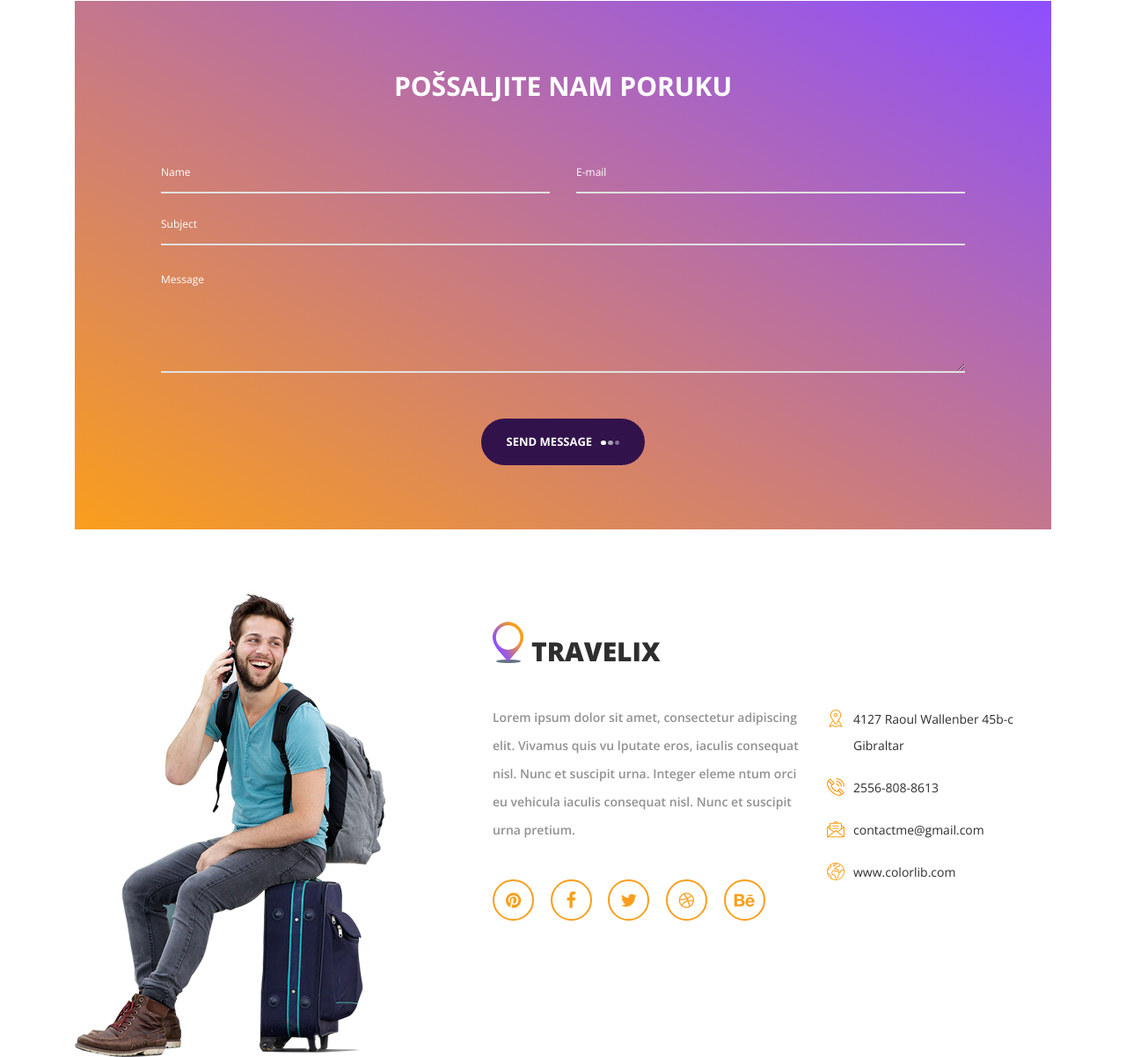
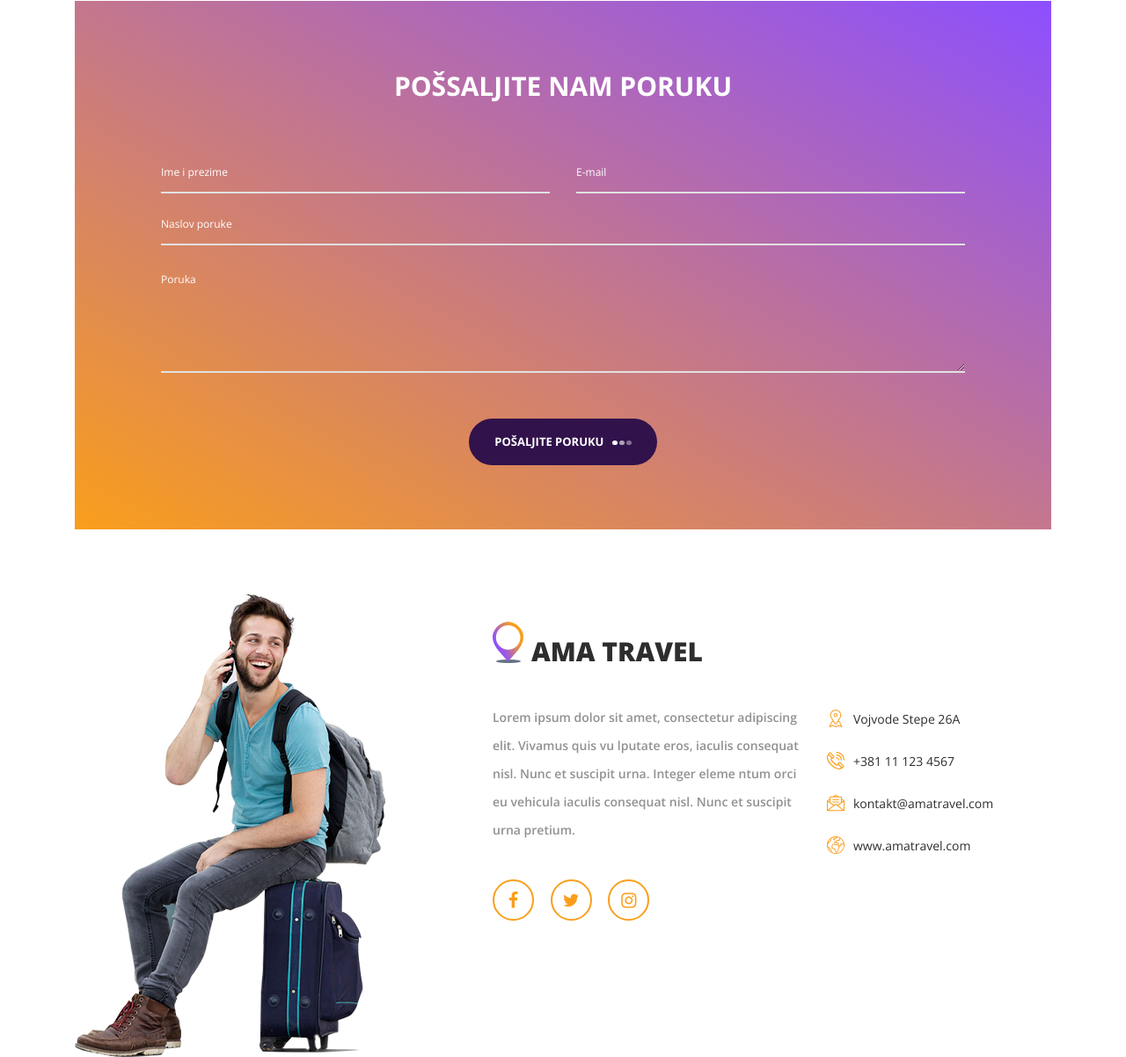
Before and after one commit to coja99/turisticka-agencija, a plain HTML site: page contact.html in a window 1280 px wide. Shown: the part 569-1771 px from the top of the page at 88% size. Drawn offline with nearby package versions, Linux system fonts and the light colour scheme; some packages are replaced by stand-ins of ours; grey boxes are pictures that could not be loaded.

Commit message:
nesto dodato

```diff
--- a/contact.html
+++ b/contact.html
@@ -84,11 +84,11 @@
 					<div class="contact_form_container">
 						<div class="contact_title text-center">Pošsaljite nam poruku</div>
 						<form action="#" id="contact_form" class="contact_form text-center">
-							<input type="text" id="contact_form_name" class="contact_form_name input_field" placeholder="Name" required="required">
-							<input type="text" id="contact_form_email" class="contact_form_email input_field" placeholder="E-mail" required="required" >
-							<input type="text" id="contact_form_subject" class="contact_form_subject input_field" placeholder="Subject" required="required">
-							<textarea id="contact_form_message" class="text_field contact_form_message" name="message" rows="4" placeholder="Message" required="required"></textarea>
-							<button type="submit" id="form_submit_button" class="form_submit_button button trans_200">send message<span></span><span></span><span></span></button>
+							<input type="text" id="contact_form_name" class="contact_form_name input_field" placeholder="Ime i prezime" required="required">
+							<input type="email" id="contact_form_email" class="contact_form_email input_field" placeholder="E-mail" required="required" >
+							<input type="text" id="contact_form_subject" class="contact_form_subject input_field" placeholder="Naslov poruke" required="required">
+							<textarea id="contact_form_message" class="text_field contact_form_message" name="message" rows="4" placeholder="Poruka" required="required"></textarea>
+							<button type="submit" id="form_submit_button" class="form_submit_button button trans_200">Pošaljite poruku<span></span><span></span><span></span></button>
 						</form>
 					</div>
 
@@ -117,15 +117,13 @@
 
 					<div class="about_content">
 						<div class="logo_container about_logo">
-							<div class="logo"><a href="#"><img src="images/logo.png" alt="">travelix</a></div>
+							<div class="logo"><a href="#"><img src="images/logo.png" alt="">AMA Travel</a></div>
 						</div>
 						<p class="about_text">Lorem ipsum dolor sit amet, consectetur adipiscing elit. Vivamus quis vu lputate eros, iaculis consequat nisl. Nunc et suscipit urna. Integer eleme ntum orci eu vehicula iaculis consequat nisl. Nunc et suscipit urna pretium.</p>
 						<ul class="about_social_list">
-							<li class="about_social_item"><a href="#"><i class="fa fa-pinterest"></i></a></li>
 							<li class="about_social_item"><a href="#"><i class="fa fa-facebook-f"></i></a></li>
 							<li class="about_social_item"><a href="#"><i class="fa fa-twitter"></i></a></li>
-							<li class="about_social_item"><a href="#"><i class="fa fa-dribbble"></i></a></li>
-							<li class="about_social_item"><a href="#"><i class="fa fa-behance"></i></a></li>
+							<li class="about_social_item"><a href="#"><i class="fa fa-instagram"></i></a></li>
 						</ul>
 					</div>
 
@@ -139,19 +137,19 @@
 						<ul class="contact_info_list">
 							<li class="contact_info_item d-flex flex-row">
 								<div><div class="contact_info_icon"><img src="images/placeholder.svg" alt=""></div></div>
-								<div class="contact_info_text">4127 Raoul Wallenber 45b-c Gibraltar</div>
+								<div class="contact_info_text">Vojvode Stepe 26A</div>
 							</li>
 							<li class="contact_info_item d-flex flex-row">
 								<div><div class="contact_info_icon"><img src="images/phone-call.svg" alt=""></div></div>
-								<div class="contact_info_text">2556-808-8613</div>
+								<div class="contact_info_text"><a href="tel:+381 11 123 4567">+381 11 123 4567</a></div>
 							</li>
 							<li class="contact_info_item d-flex flex-row">
 								<div><div class="contact_info_icon"><img src="images/message.svg" alt=""></div></div>
-								<div class="contact_info_text"><a href="mailto:contactme@gmail.com?Subject=Hello" target="_top">contactme@gmail.com</a></div>
+								<div class="contact_info_text"><a href="mailto:kontakt@amatravel.com" target="_top">kontakt@amatravel.com</a></div>
 							</li>
 							<li class="contact_info_item d-flex flex-row">
 								<div><div class="contact_info_icon"><img src="images/planet-earth.svg" alt=""></div></div>
-								<div class="contact_info_text"><a href="https://colorlib.com">www.colorlib.com</a></div>
+								<div class="contact_info_text"><a href="index.html">www.amatravel.com</a></div>
 							</li>
 						</ul>
 					</div>
```
